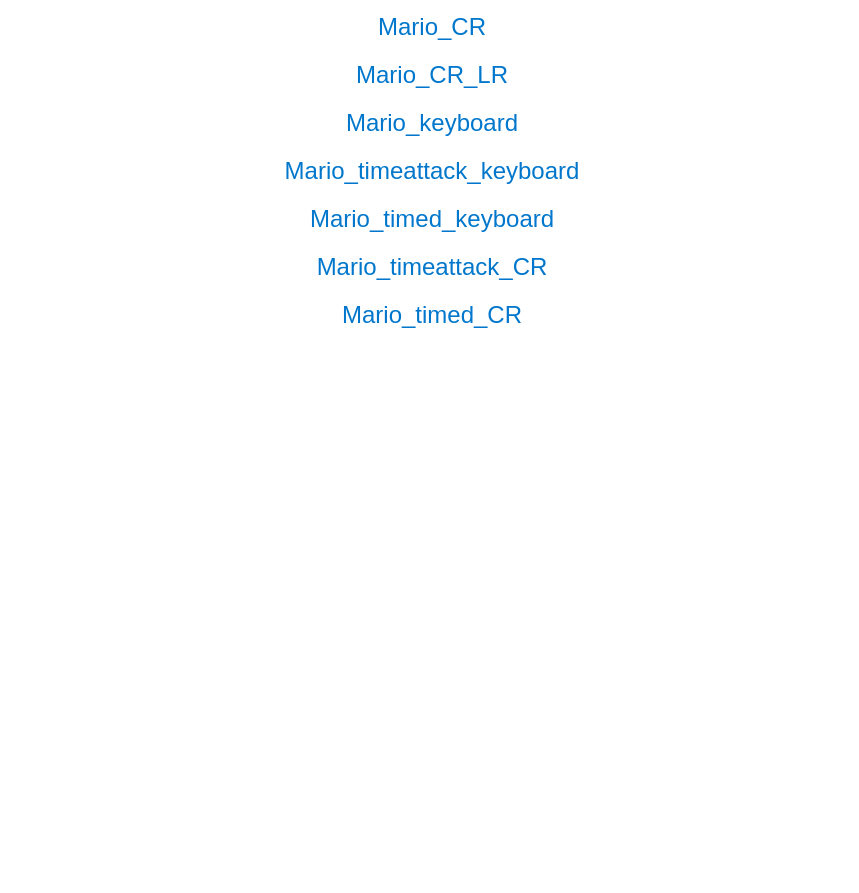
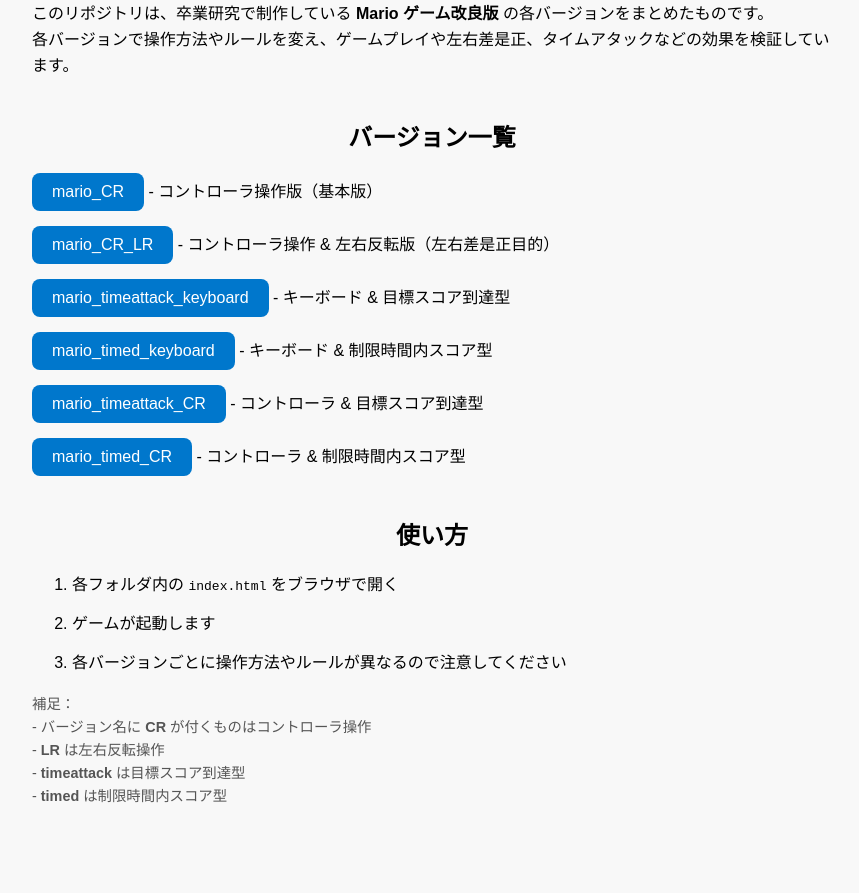
Before and after one commit to 15Ayu/Mario, a plain HTML site: page index.html in a window 1280 px wide. Shown: the part 143-1036 px from the top of the page, without its empty margins (208-1067 px from the left). Before the commit the page ends 800 px from the top, so only its background shows below. Drawn offline with Linux system fonts and the light colour scheme.

Commit message:
Add root index.html with version selection page

```diff
--- a/index.html
+++ b/index.html
@@ -2,27 +2,63 @@
 <html lang="ja">
 <head>
     <meta charset="UTF-8">
-    <title>Yuki Game Versions</title>
+    <title>Mario Game Research Versions</title>
     <style>
-        body { font-family: sans-serif; text-align: center; padding: 50px; }
-        h1 { margin-bottom: 40px; }
+        body {
+            font-family: sans-serif;
+            max-width: 800px;
+            margin: 50px auto;
+            padding: 20px;
+            background-color: #f8f8f8;
+        }
+        h1, h2 { text-align: center; }
+        h1 { margin-bottom: 10px; }
+        h2 { margin-top: 40px; }
+        p { line-height: 1.6; }
         ul { list-style: none; padding: 0; }
-        li { margin: 20px 0; }
-        a { text-decoration: none; font-size: 24px; color: #0077cc; }
-        a:hover { color: #ff6600; }
-        a:visited { color: #808080; }
+        li { margin: 15px 0; }
+        a.button {
+            display: inline-block;
+            padding: 10px 20px;
+            background-color: #0077cc;
+            color: #fff;
+            text-decoration: none;
+            border-radius: 8px;
+            transition: 0.2s;
+        }
+        a.button:hover {
+            background-color: #005fa3;
+        }
+        .note { font-size: 0.9em; color: #555; margin-top: 20px; }
     </style>
 </head>
 <body>
-    <h1>Mario Game Versions</h1>
+    <h1>Mario Game Research Versions</h1>
+    <p>このリポジトリは、卒業研究で制作している <strong>Mario ゲーム改良版</strong> の各バージョンをまとめたものです。<br>
+    各バージョンで操作方法やルールを変え、ゲームプレイや左右差是正、タイムアタックなどの効果を検証しています。</p>
+    <h2>バージョン一覧</h2>
     <ul>
-        <li><a href="mario_CR/">Mario_CR</a></li>
-        <li><a href="mario_CR_LR/">Mario_CR_LR</a></li>
-        <li><a href="mario_keyboard/">Mario_keyboard</a></li>
-        <li><a href="mario_timeattack_keyboard/">Mario_timeattack_keyboard</a></li>
-        <li><a href="mario_timed_keyboard/">Mario_timed_keyboard</a></li>
-        <li><a href="mario_timeattack_CR/">Mario_timeattack_CR</a></li>
-        <li><a href="mario_timed_CR/">Mario_timed_CR</a></li>
+        <li><a class="button" href="mario_CR/">mario_CR</a> - コントローラ操作版（基本版）</li>
+        <li><a class="button" href="mario_CR_LR/">mario_CR_LR</a> - コントローラ操作 & 左右反転版（左右差是正目的）</li>
+        <li><a class="button" href="mario_timeattack_keyboard/">mario_timeattack_keyboard</a> - キーボード & 目標スコア到達型</li>
+        <li><a class="button" href="mario_timed_keyboard/">mario_timed_keyboard</a> - キーボード & 制限時間内スコア型</li>
+        <li><a class="button" href="mario_timeattack_CR/">mario_timeattack_CR</a> - コントローラ & 目標スコア到達型</li>
+        <li><a class="button" href="mario_timed_CR/">mario_timed_CR</a> - コントローラ & 制限時間内スコア型</li>
     </ul>
+
+    <h2>使い方</h2>
+    <ol>
+    <li>各フォルダ内の <code>index.html</code> をブラウザで開く</li>
+    <li>ゲームが起動します</li>
+    <li>各バージョンごとに操作方法やルールが異なるので注意してください</li>
+    </ol>
+
+    <p class="note">
+    補足：<br>
+    - バージョン名に <strong>CR</strong> が付くものはコントローラ操作<br>
+    - <strong>LR</strong> は左右反転操作<br>
+    - <strong>timeattack</strong> は目標スコア到達型<br>
+    - <strong>timed</strong> は制限時間内スコア型
+    </p>
 </body>
 </html>
```
